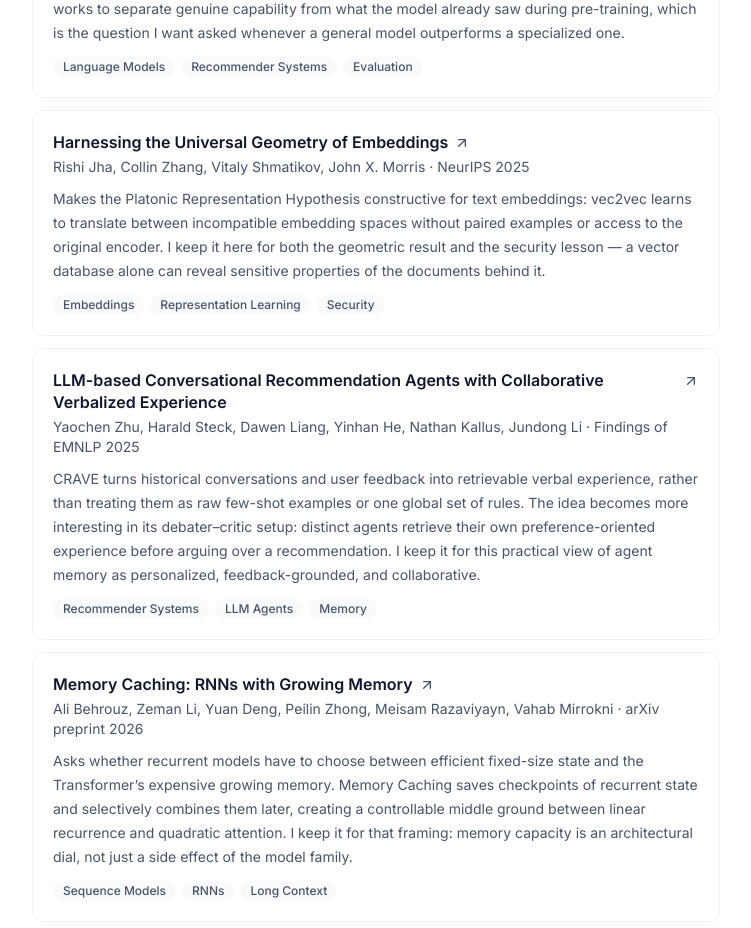
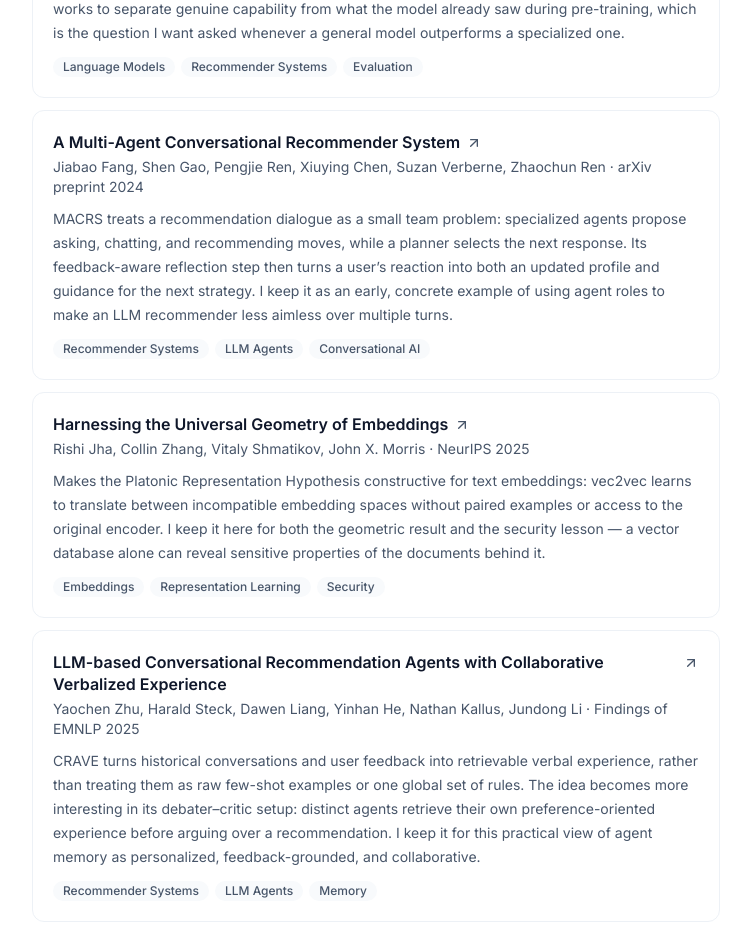
Before and after one commit to TahseenSust/tahseen, a Next.js app: page /paper-shelf in a window 1280 px wide. Shown: the part 3020-3948 px from the top of the page, without its empty margins (264-1015 px from the left). Built offline with nearby package versions, Linux system fonts and the light colour scheme.

Commit message:
Add multi-agent conversational recommender paper

```diff
--- a/src/data/papers.ts
+++ b/src/data/papers.ts
@@ -128,6 +128,17 @@ export const PAPERS: Paper[] = [
     tags: ["Language Models", "Recommender Systems", "Evaluation"],
   },
   {
+    title: "A Multi-Agent Conversational Recommender System",
+    authors:
+      "Jiabao Fang, Shen Gao, Pengjie Ren, Xiuying Chen, Suzan Verberne, Zhaochun Ren",
+    venue: "arXiv preprint",
+    year: "2024",
+    url: "https://arxiv.org/pdf/2402.01135",
+    note:
+      "MACRS treats a recommendation dialogue as a small team problem: specialized agents propose asking, chatting, and recommending moves, while a planner selects the next response. Its feedback-aware reflection step then turns a user’s reaction into both an updated profile and guidance for the next strategy. I keep it as an early, concrete example of using agent roles to make an LLM recommender less aimless over multiple turns.",
+    tags: ["Recommender Systems", "LLM Agents", "Conversational AI"],
+  },
+  {
     title: "Harnessing the Universal Geometry of Embeddings",
     authors: "Rishi Jha, Collin Zhang, Vitaly Shmatikov, John X. Morris",
     venue: "NeurIPS",
```
